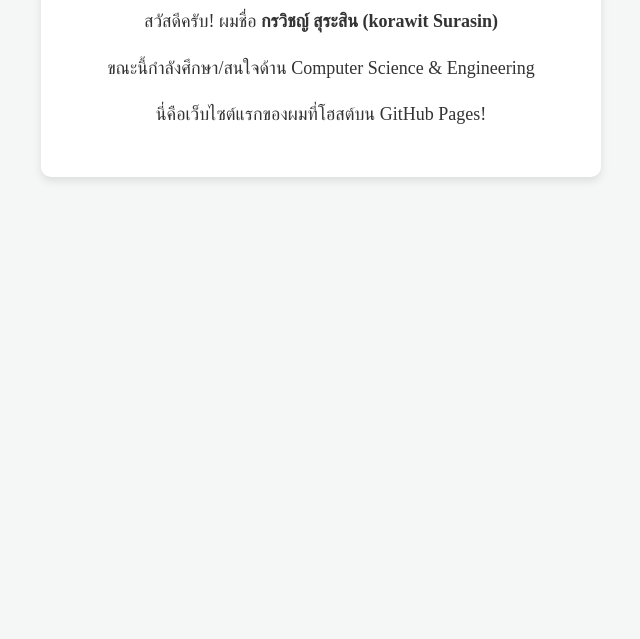
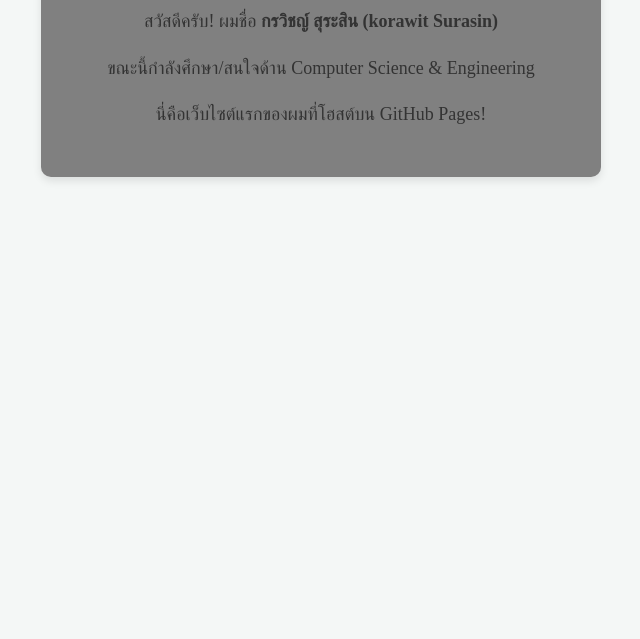
Before and after one commit to 34739korawit/34739korawit.github.io, a plain HTML site: page index.html in a window 1280 px wide. Shown: the part 161-800 px from the top of the page, without its empty margins (319-959 px from the left). Drawn offline with Linux system fonts and the light colour scheme.

Commit message:
Update index.html

```diff
--- a/index.html
+++ b/index.html
@@ -11,7 +11,7 @@ text-align: center; padding: 50px;
 
 }
 .card {
-background: white; border-radius: 10px;
+background: grey; border-radius: 10px;
 box-shadow: 0 4px 8px rgba(0,0,0,0.1);
 max-width: 500px; margin: 0 auto; padding: 30px;
 
```
